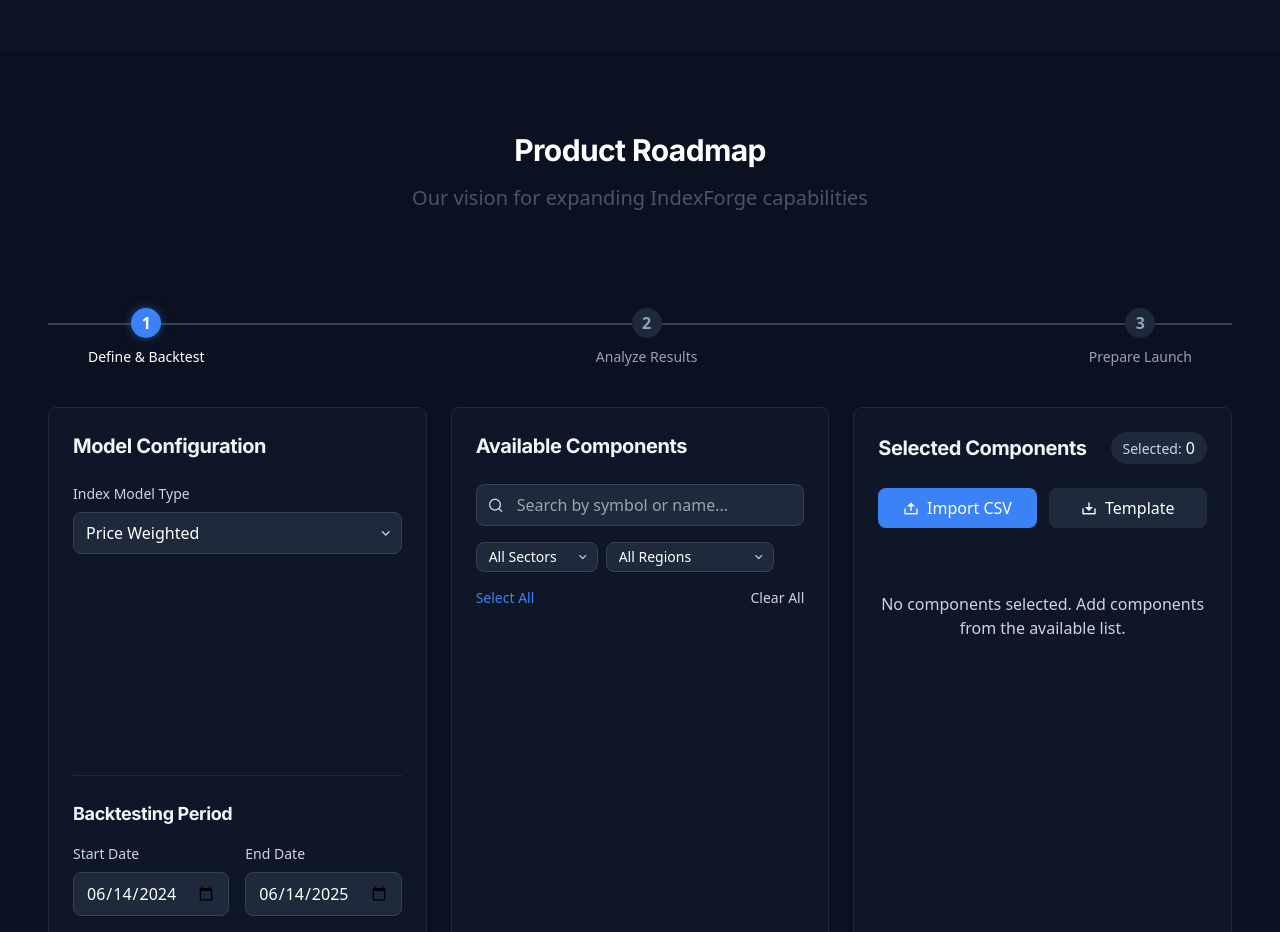
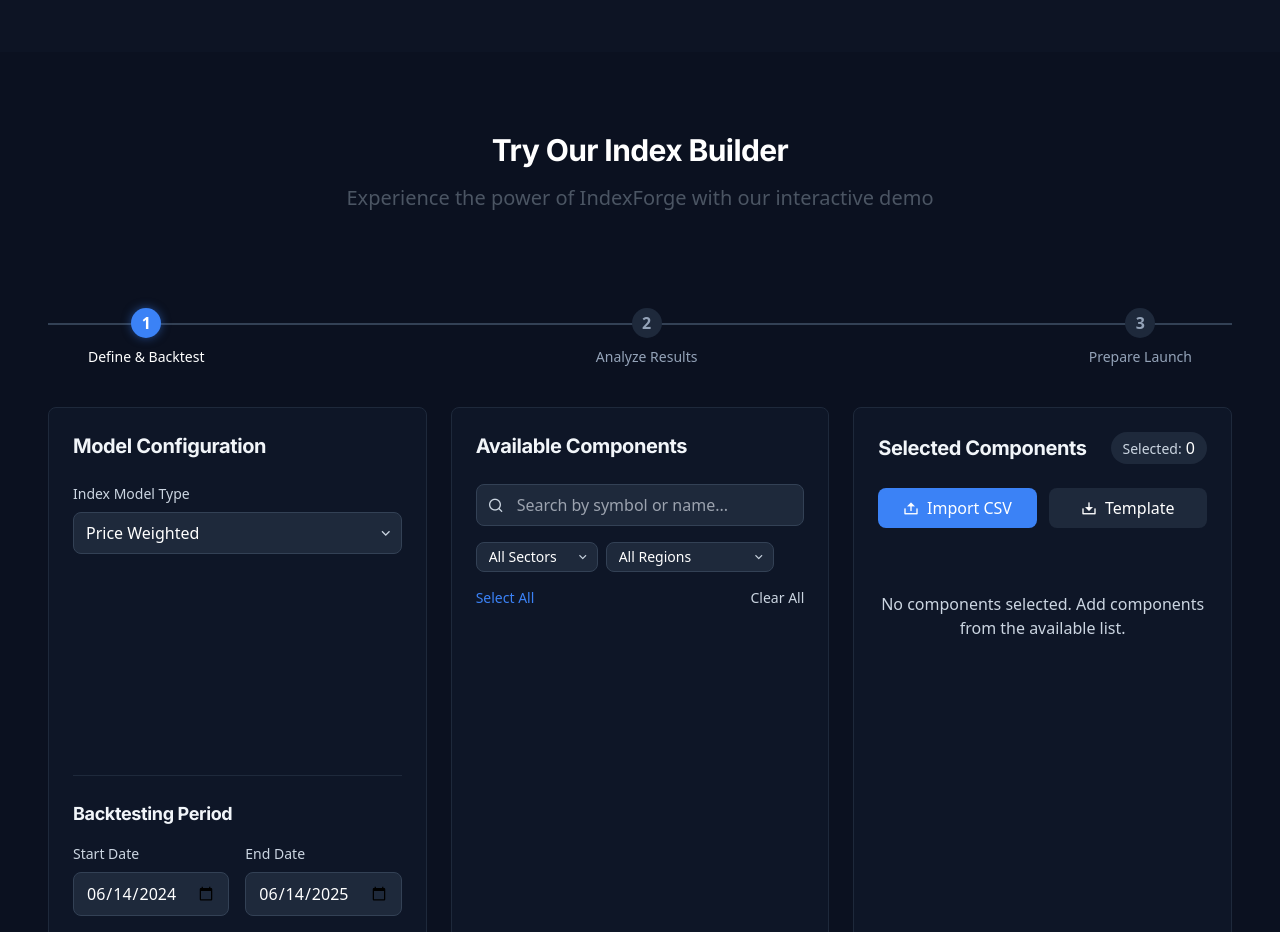
Before and after one commit to skyavs/IndexForge, a website: page public/index.html in a window 1280 px wide. Shown: the part 1280-2212 px from the top of the page. Drawn offline with nearby package versions, Linux system fonts and the light colour scheme; a script that the page names is missing.

Commit message:
Update index.html

```diff
--- a/public/index.html
+++ b/public/index.html
@@ -271,8 +271,8 @@
 <section class="py-20 bg-[#0B1120]" id="demo">
 <div class="container mx-auto px-6">
 <div class="text-center mb-16">
-<h2 class="text-3xl font-bold text-white mb-4 font-heading" data-en="Product Roadmap" data-fr="Feuille de route du produit">Try Our Index Builder</h2>
-<p class="text-xl text-gray-600" data-en="Our vision for expanding IndexForge capabilities" data-fr="Notre vision pour développer les capacités d’IndexForge">Experience the power of IndexForge with our interactive demo</p>
+<h2 class="text-3xl font-bold text-white mb-4 font-heading" data-en="Try Our Index Builder" data-fr="Feuille de route du produit">Try Our Index Builder</h2>
+<p class="text-xl text-gray-600" data-en="Experience the power of IndexForge with our interactive demo" data-fr="Notre vision pour développer les capacités d’IndexForge">Experience the power of IndexForge with our interactive demo</p>
 </div>
 <main class="container mx-auto px-6 py-8">
 <div class="progress-bar mb-10 px-10">
```
